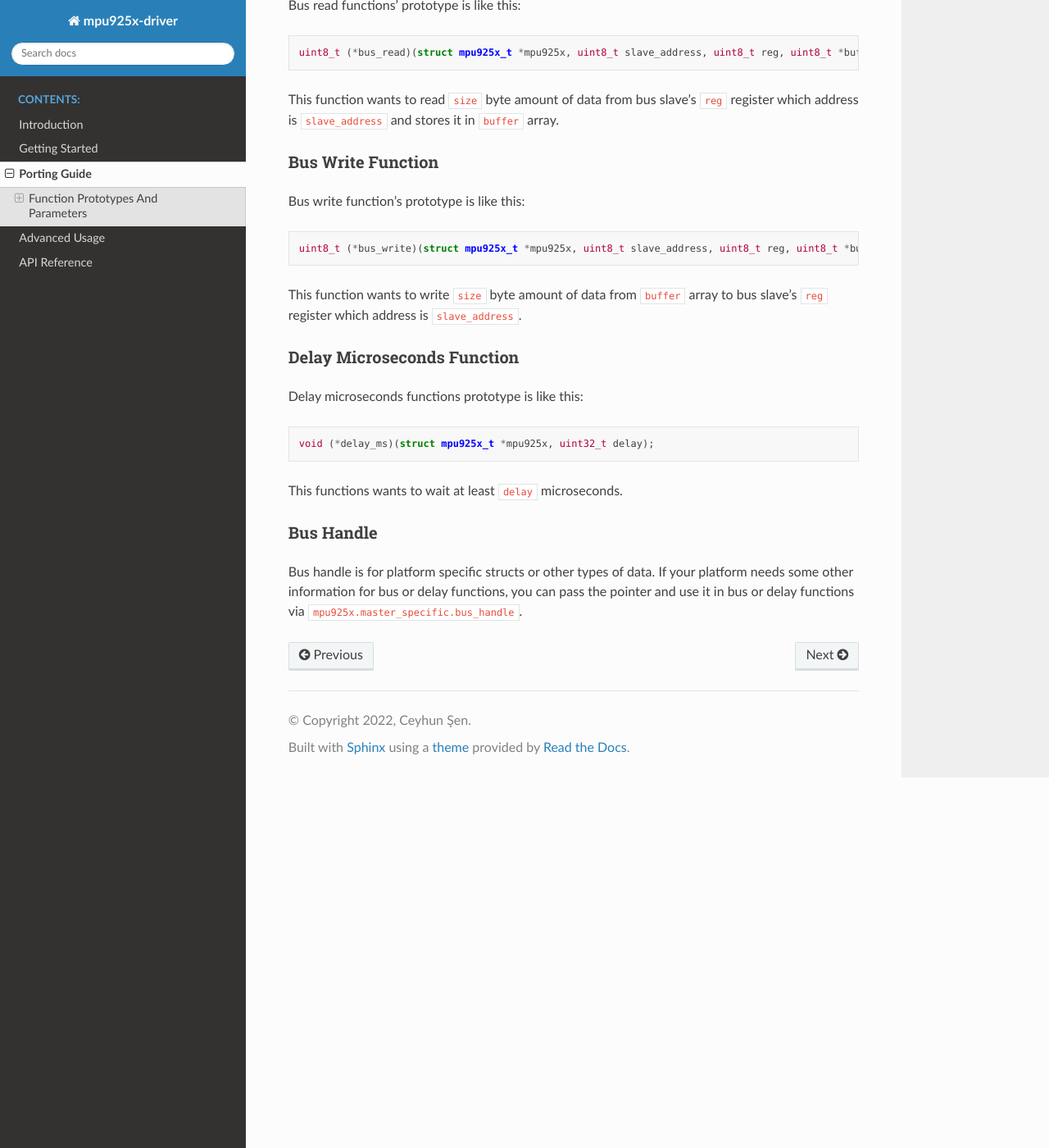
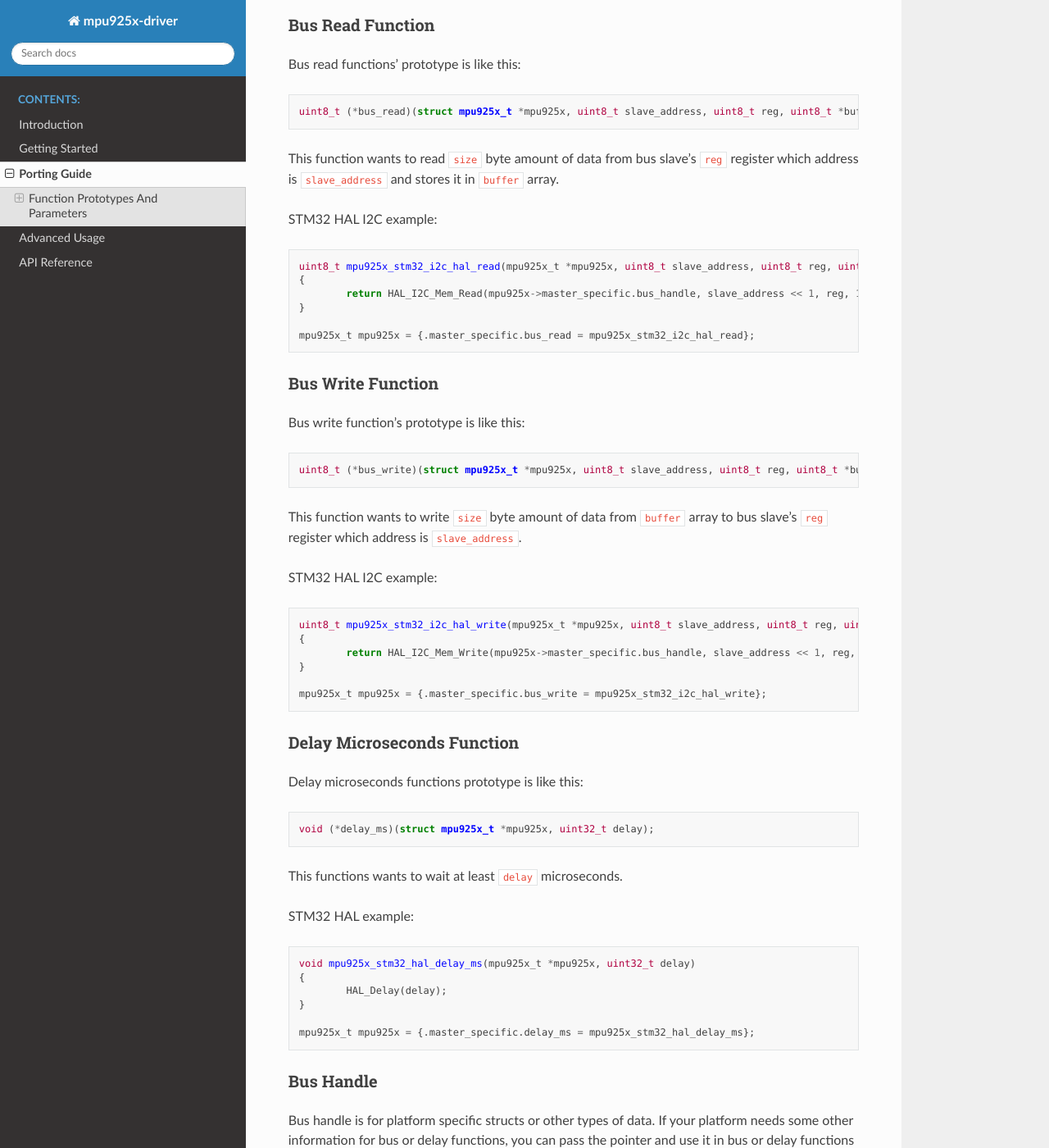
Before and after one commit to ceyhunsen/mpu925x-driver, a Sphinx documentation site: the page built from docs/source/porting-guide/index.rst, in a window 1280 px wide and 1400 px high, scrolled down 512 px. Shown: the whole window at 82% size. Built offline with Sphinx 7.4.7 and the Read the Docs theme 2.0.0, drawn with Linux system fonts in a browser that asks for light colours; some of the changed text lies outside the part shown.

```diff
--- a/docs/source/advanced-usage/accelerometer.rst
+++ b/docs/source/advanced-usage/accelerometer.rst
@@ -1,4 +1,4 @@
-.. _acceleromter:
+.. _accelerometer:
 
 Accelerometer
 =============
--- a/docs/source/porting-guide/index.rst
+++ b/docs/source/porting-guide/index.rst
@@ -11,6 +11,8 @@
 * Bus handle (optional, depending on your platform)
 
 function pointers. You must define your own functions and pass their pointers to ``mpu925x_t`` struct before initialization.
+
+Given slave address is 7 bit, so if your bus interface needs a 8 bit address, shift slave address to 1 bit left (e.g. address << 1).
 
 Function Prototypes And Parameters
 ^^^^^^^^^^^^^^^^^^^^^^^^^^^^^^^^^^
@@ -26,6 +28,17 @@
 
 This function wants to read ``size`` byte amount of data from bus slave's ``reg`` register which address is ``slave_address`` and stores it in ``buffer`` array.
 
+STM32 HAL I2C example:
+
+.. code-block:: c
+
+	uint8_t mpu925x_stm32_i2c_hal_read(mpu925x_t *mpu925x, uint8_t slave_address, uint8_t reg, uint8_t *buffer, uint8_t size)
+	{
+		return HAL_I2C_Mem_Read(mpu925x->master_specific.bus_handle, slave_address << 1, reg, 1, buffer, size, HAL_MAX_DELAY);
+	}
+
+	mpu925x_t mpu925x = {.master_specific.bus_read = mpu925x_stm32_i2c_hal_read};
+
 Bus Write Function
 """"""""""""""""""
 
@@ -36,6 +49,17 @@
 	uint8_t (*bus_write)(struct mpu925x_t *mpu925x, uint8_t slave_address, uint8_t reg, uint8_t *buffer, uint8_t size);
 
 This function wants to write ``size`` byte amount of data from ``buffer`` array to bus slave's ``reg`` register which address is ``slave_address``.
+
+STM32 HAL I2C example:
+
+.. code-block:: c
+
+	uint8_t mpu925x_stm32_i2c_hal_write(mpu925x_t *mpu925x, uint8_t slave_address, uint8_t reg, uint8_t *buffer, uint8_t size)
+	{
+		return HAL_I2C_Mem_Write(mpu925x->master_specific.bus_handle, slave_address << 1, reg, 1, buffer, size, HAL_MAX_DELAY);
+	}
+
+	mpu925x_t mpu925x = {.master_specific.bus_write = mpu925x_stm32_i2c_hal_write};
 
 Delay Microseconds Function
 """""""""""""""""""""""""""
@@ -48,7 +72,24 @@
 
 This functions wants to wait at least ``delay`` microseconds.
 
+STM32 HAL example:
+
+.. code-block:: c
+
+	void mpu925x_stm32_hal_delay_ms(mpu925x_t *mpu925x, uint32_t delay)
+	{
+		HAL_Delay(delay);
+	}
+
+	mpu925x_t mpu925x = {.master_specific.delay_ms = mpu925x_stm32_hal_delay_ms};
+
 Bus Handle
 """"""""""
 
 Bus handle is for platform specific structs or other types of data. If your platform needs some other information for bus or delay functions, you can pass the pointer and use it in bus or delay functions via ``mpu925x.master_specific.bus_handle``.
+
+STM32 HAL example:
+
+.. code-block:: c
+
+	mpu925x_t mpu925x = {.master_specific.bus_handle = &hi2c1};
```
Also changed, not shown: docs/source/advanced-usage/initialization.rst (+13 -0 lines), 2 other files.
